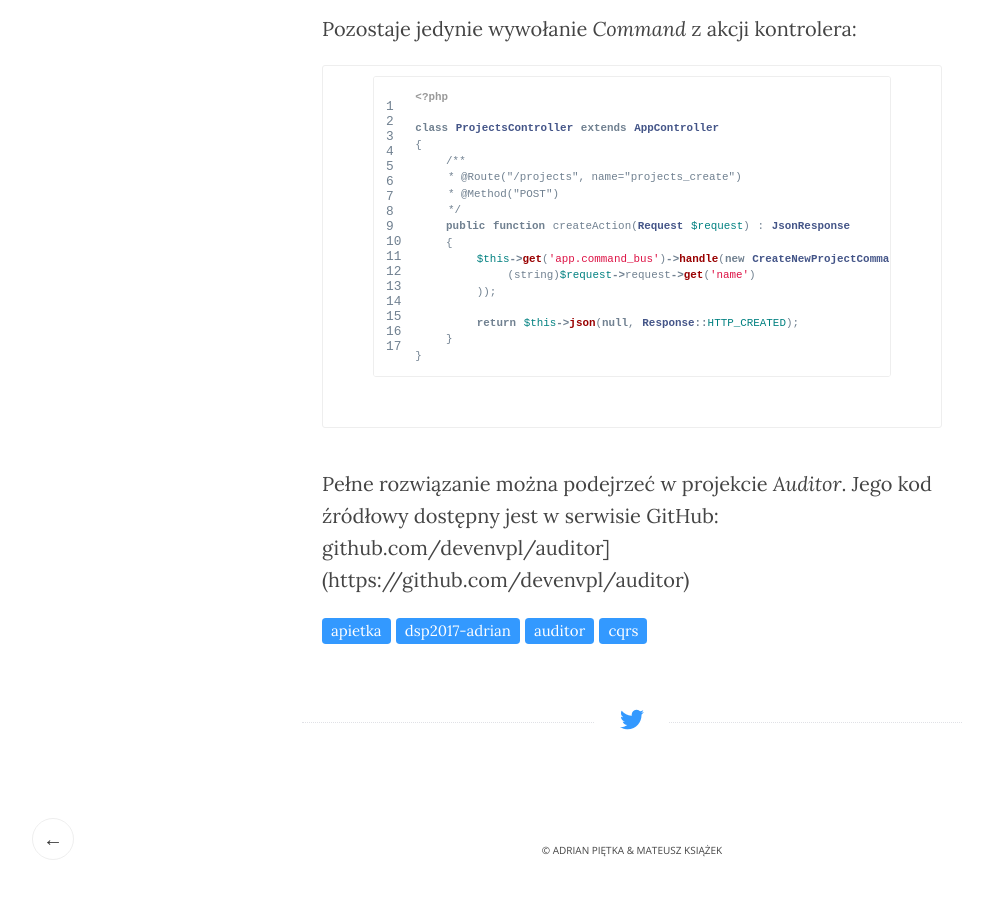
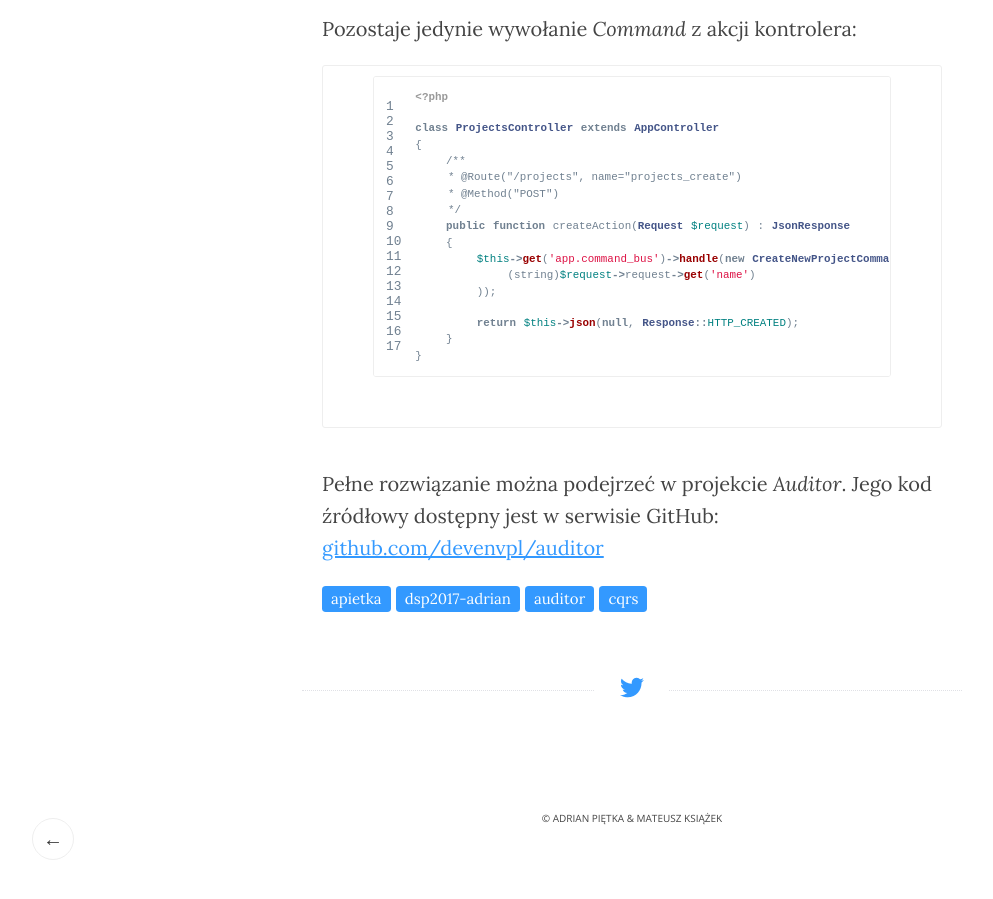
Before and after one commit to devenvpl/devenvpl, a Jekyll site: the page built from _posts/2017-03-19-auditor-cqrs-command.md, in a window 1280 px wide and 900 px high, scrolled down 5266 px. Shown: the whole window, without its empty margins (8-1001 px from the left). Built offline with Jekyll 4.4.1, drawn with Linux system fonts in a browser that asks for light colours; comment, search, counter and statistics services are not loaded; after the commit the page ends 6134 px from its top, so only the background shows below that.

Commit message:
Fixed link

```diff
--- a/_posts/2017-03-19-auditor-cqrs-command.md
+++ b/_posts/2017-03-19-auditor-cqrs-command.md
@@ -198,4 +198,4 @@ class ProjectsController extends AppController
 }
 ~~~
 
-Pełne rozwiązanie można podejrzeć w projekcie *Auditor*. Jego kod źródłowy dostępny jest w serwisie GitHub: github.com/devenvpl/auditor](https://github.com/devenvpl/auditor)
+Pełne rozwiązanie można podejrzeć w projekcie *Auditor*. Jego kod źródłowy dostępny jest w serwisie GitHub: [github.com/devenvpl/auditor](https://github.com/devenvpl/auditor)
```
